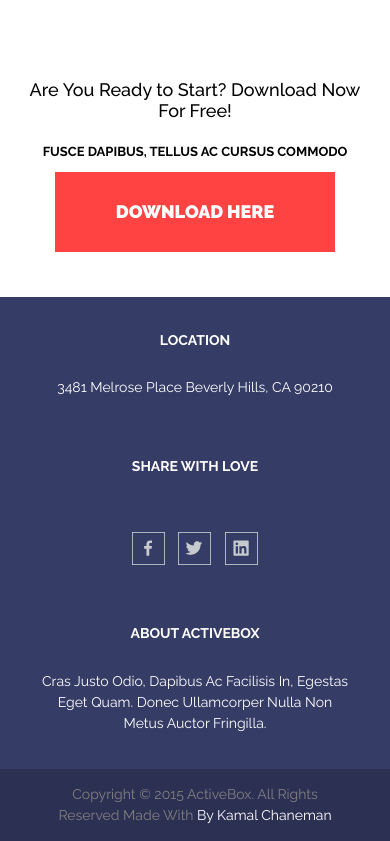
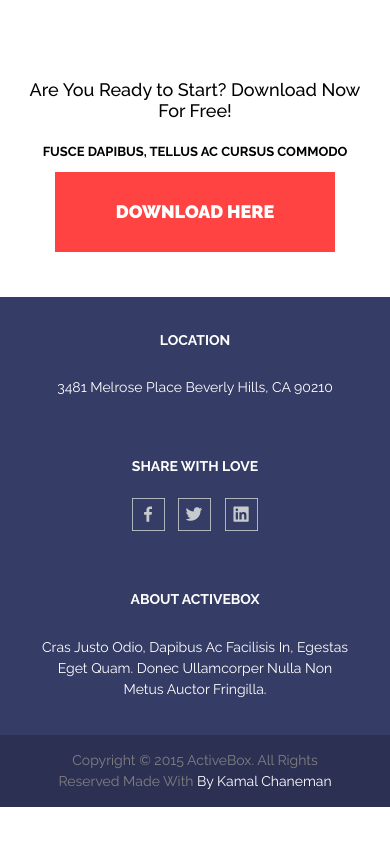
Before and after one commit to Egor94/ActiveBox-landingpage, a website built with Parcel: page src/index.html in a window 390 px wide. Shown: the part 6782-7623 px from the top of the page. After the commit the page ends 7589 px from the top, so only its background shows below. Built offline with nearby package versions, Linux system fonts and the light colour scheme.

Commit message:
fix location section

```diff
--- a/src/scss/location.scss
+++ b/src/scss/location.scss
@@ -40,10 +40,16 @@
 }
 
 @media (max-width: 1024px) {
+    .location_info {
+        justify-content: space-around;
+    }
+
     .location_items {
         max-width: 315px;
     }
-
+    .location_nav {
+        padding-top: 15px;
+    }
     .location_headers {
         font-size: 14px;
     }
```
